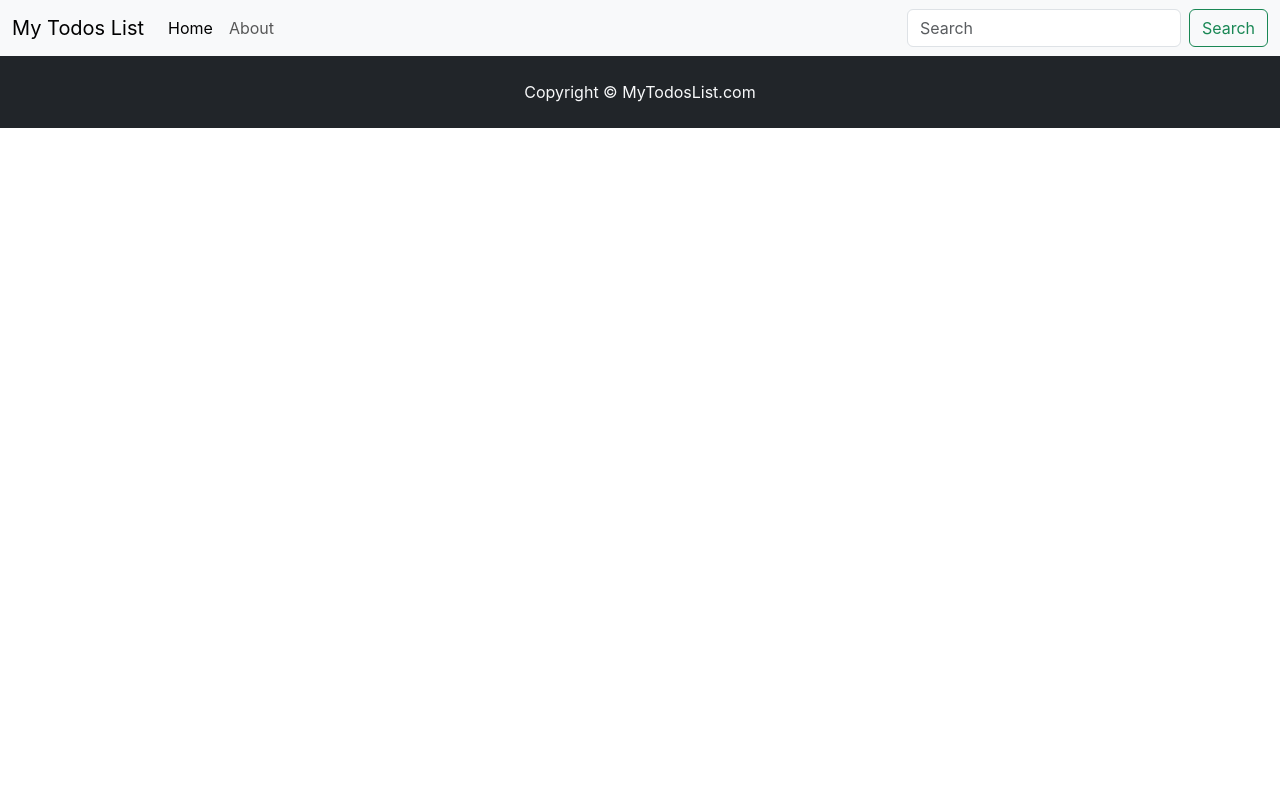
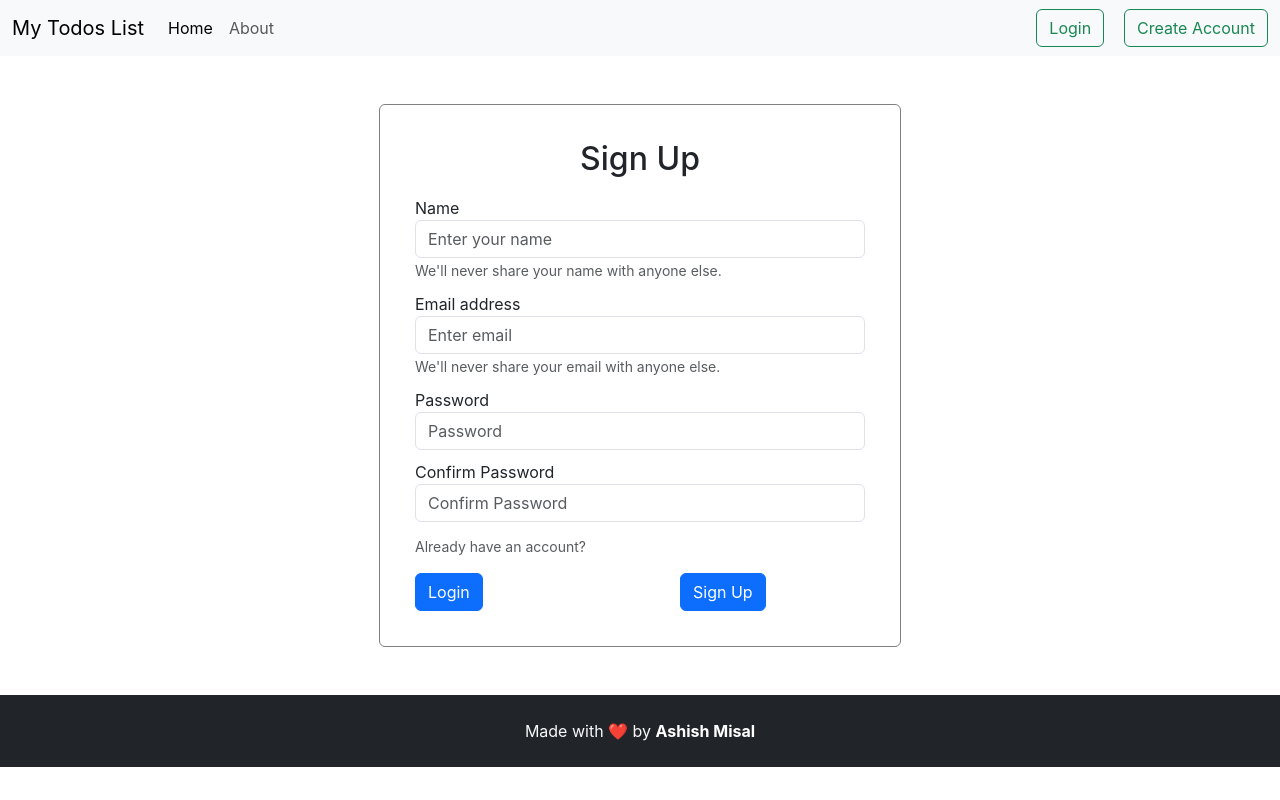
Before and after one commit to ashishmisal23/Todos-List, a React (Create React App) app: page /signup in a window 1280 px wide. Built offline with nearby package versions, Linux system fonts and the light colour scheme.

Commit message:
ToDo List Finalized

```diff
--- a/public/index.html
+++ b/public/index.html
@@ -1,24 +1,25 @@
 <!DOCTYPE html>
 <html lang="en">
+
 <head>
   <meta charset="utf-8" />
   <link rel="icon" href="%PUBLIC_URL%/favicon.png" />
   <meta name="viewport" content="width=device-width, initial-scale=1" />
   <meta name="theme-color" content="#000000" />
-    <meta
-      name="description"
-      content="Web site created using create-react-app"
-    />
-    <link rel="apple-touch-icon" href="%PUBLIC_URL%/logo192.png" />
+  <meta name="description" content="Web site created using create-react-app" />
+
+
 
 
   <link rel="manifest" href="%PUBLIC_URL%/manifest.json" />
 
   <!-- Bootstrap CSS -->
-    <link href="https://cdn.jsdelivr.net/npm/bootstrap@5.3.2/dist/css/bootstrap.min.css" rel="stylesheet" integrity="sha384-T3c6CoIi6uLrA9TneNEoa7RxnatzjcDSCmG1MXxSR1GAsXEV/Dwwykc2MPK8M2HN" crossorigin="anonymous">
+  <link href="https://cdn.jsdelivr.net/npm/bootstrap@5.3.2/dist/css/bootstrap.min.css" rel="stylesheet"
+    integrity="sha384-T3c6CoIi6uLrA9TneNEoa7RxnatzjcDSCmG1MXxSR1GAsXEV/Dwwykc2MPK8M2HN" crossorigin="anonymous">
 
   <title>Todo's List</title>
 </head>
+
 <body>
 
   <div id="root"></div>
@@ -26,7 +27,10 @@
 
 
   <!-- Bootsrap Script -->
-    <script src="https://cdn.jsdelivr.net/npm/bootstrap@5.3.2/dist/js/bootstrap.bundle.min.js" integrity="sha384-C6RzsynM9kWDrMNeT87bh95OGNyZPhcTNXj1NW7RuBCsyN/o0jlpcV8Qyq46cDfL" crossorigin="anonymous"></script>
+  <script src="https://cdn.jsdelivr.net/npm/bootstrap@5.3.2/dist/js/bootstrap.bundle.min.js"
+    integrity="sha384-C6RzsynM9kWDrMNeT87bh95OGNyZPhcTNXj1NW7RuBCsyN/o0jlpcV8Qyq46cDfL"
+    crossorigin="anonymous"></script>
 
 </body>
+
 </html>
--- a/src/App.js
+++ b/src/App.js
@@ -5,13 +5,16 @@ import { Todos } from './componants/Todos';
 import { Footer } from './componants/Footer';
 import { AddTodo } from './componants/AddTodo';
 import About from './componants/About'
-
+import Login from './componants/Login'
+import SignUp from './componants/SignUp'
 
 import {
   BrowserRouter as Router,
   Routes,
   Route
 } from "react-router-dom";
+import ErrorMsg from './componants/ErrorMsg';
+
 
 
 function App() {
@@ -59,18 +62,21 @@ function App() {
 
   return (
     <Router>
-      <Header title="My Todos List" searchBar={true} />
+      <Header title="My Todos List" />
 
       <Routes>
         <Route exact path="/" element={
-            <>
-              <AddTodo addTodo={addTodo} />
-              <Todos todos={todos} onDelete={onDelete} />
-            </>
+          <>
+            <AddTodo addTodo={addTodo} />
+            <Todos todos={todos} onDelete={onDelete} />
+          </>
         } />
 
 
         <Route exact path="/about" element={<About />} />
+        <Route exact path="/login" element={<Login />} />
+        <Route exact path="/signup" element={<SignUp />} />
+        <Route exact path="/*" element={<ErrorMsg/>} />
 
 
       </Routes>
--- a/src/componants/About.js
+++ b/src/componants/About.js
@@ -6,8 +6,8 @@ const About = () => {
 
   return (
     <div className='container'>
-      This is an About Componant
-      <p>Lorem ipsum dolor sit, amet consectetur adipisicing elit. Repellendus,fficiis saepe similique repudiandae iusto vero cum quod architecto nulla consequuntur Cupiditate impedit laborum delectus facilis saepe temporibus quo quae est</p>
+      <h2 className='text-center mt-5 p-2'>About Todos List</h2>
+      <p></p>
     </div>
   )
 }
--- /dev/null
+++ b/src/componants/ErrorMsg.js
@@ -0,0 +1,27 @@
+import React from 'react'
+import { Link } from 'react-router-dom'
+
+const ErrorMsg = () => {
+    let style = {
+        minHeight: "80vh",
+        padding: "100px 0px 100px 50px",
+        width:"50%",
+        margin:"auto 0 "
+    }
+    return (
+        <div className='container' style={style}>
+
+            <h2 style={{ fontSize: " 30px" }}>Sorry!</h2>
+            <h1 style={{ fontWeight: "bold", fontSize: "36px" }}>We can't seem to find the resource you're looking for.</h1>
+            <p style={{ fontSize: "16px", opacity: "0.7" }}>
+                Please check that the Web site address is spelled correctly.
+                < br />
+                Or go to our < Link to="/" > home page</Link >,
+                and use the menus to navigate to a specific section.
+            </p >
+
+        </div >
+    )
+}
+
+export default ErrorMsg
--- a/src/componants/Footer.js
+++ b/src/componants/Footer.js
@@ -1,4 +1,5 @@
 import React from 'react'
+import { Link } from 'react-router-dom'
 
 export const Footer = () => {
 
@@ -6,7 +7,7 @@ export const Footer = () => {
   return (
     <footer className='bg-dark text-light p-2'>
       <p className='text-center my-3 '>
-        Copyright &copy; MyTodosList.com
+        Made with ❤️ by <Link to="https://github.com/ashishmisal23" target="_blank" className='link' style={{textDecoration:"none", color:"white"}}><b>Ashish Misal</b></Link>
       </p>
     </footer>
   )
--- a/src/componants/Header.js
+++ b/src/componants/Header.js
@@ -12,19 +12,22 @@ export default function Header(props) {
         <div className="collapse navbar-collapse" id="navbarSupportedContent">
           <ul className="navbar-nav me-auto mb-2 mb-lg-0">
             <li className="nav-item">
-             <Link className="nav-link active" aria-current="page" to="/">Home </Link>
+              <Link className="nav-link active" aria-current="page" to="/">Home </Link>
 
             </li>
 
-           <Link className="nav-link" aria-current="page" to="/about">About</Link>
-
-
+            <Link className="nav-link" aria-current="page" to="/about">About</Link>
           </ul>
 
-          {props.searchBar ? <form className="d-flex" role="search">
-            <input className="form-control me-2" type="search" placeholder="Search" aria-label="Search" />
-            <button className="btn btn-outline-success" type="submit">Search</button>
-          </form> : ""}
+          <div style={{display:"flex", flexDirection:"row", gap:"20px"}}>
+
+            <Link to="/login">
+              <button className="btn btn-outline-success" type="submit">Login</button>
+            </Link>
+            <Link to="/signup">
+              <button className="btn btn-outline-success" type="submit">Create Account</button>
+            </Link>
+          </div>
         </div>
       </div>
     </nav>
--- /dev/null
+++ b/src/componants/Login.js
@@ -0,0 +1,56 @@
+import React from 'react';
+import {Link} from "react-router-dom";
+
+const Login = () => {
+    let style = {
+        width: "50%",
+        margin: "auto",
+        border: "1px solid grey",
+        padding: "35px",
+        display: "flex",
+        flexDirection: "column",
+        gap: "1.5rem"
+
+    }
+    let myStyle2 = {
+        display: "flex",
+        flexDirection: "row",
+        gap: "80px",
+        alignItems: "flex-end"
+
+    }
+
+    return (
+        <div className='container p-5'>
+            <form className='form-control' style={style}>
+            <h2 className='text-center'>Login</h2>
+                <div class="form-group">
+                    <label for="exampleInputEmail1">Email address</label>
+                    <input type="email" class="form-control" id="exampleInputEmail1" aria-describedby="emailHelp" placeholder="Enter email" />
+                    <small id="emailHelp" class="form-text text-muted">We'll never share your email with anyone else.</small>
+                </div>
+                <div class="form-group">
+                    <label for="exampleInputPassword1">Password</label>
+                    <input type="password" class="form-control" id="exampleInputPassword1" placeholder="Password" />
+                </div>
+                <div className="form-group" style={myStyle2}>
+                    <div style={{display:"flex", flexDirection:"column", gap:"1rem", width:"50%"}}>
+
+                        <Link to="/login">
+                            <button type="submit" class="btn btn-primary">Login</button>
+                        </Link>
+                    </div>
+                    <div style={{display:"flex", flexDirection:"column", gap:"1rem", width:"50%"}}>
+
+                        <small id="emailHelp" class="form-text text-muted">Don't Have an Account...</small>
+                        <Link to="/signup">
+                            <button type="submit" class="btn btn-primary">Signup</button>
+                        </Link>
+                    </div>
+                </div>
+            </form>
+        </div>
+    )
+}
+
+export default Login
--- /dev/null
+++ b/src/componants/SignUp.js
@@ -0,0 +1,66 @@
+import React from 'react'
+import { Link } from 'react-router-dom';
+
+const SignUp = () => {
+    let style = {
+        width: "50%",
+        margin: "auto",
+        border: "1px solid grey",
+        padding: "35px",
+        display: "flex",
+        flexDirection: "column",
+        gap: "10px"
+
+    }
+    let myStyle2 = {
+        display: "flex",
+        flexDirection: "row",
+        gap: "80px",
+        alignItems: "flex-end"
+
+    }
+    return (
+
+        <div className='container p-5'>
+            <form className='form-control' style={style}>
+                <h2 className='text-center'>Sign Up</h2>
+                <div className="form-group">
+                    <label htmlFor="exampleInputName">Name</label>
+                    <input type="text" className="form-control" id="exampleInputName" placeholder="Enter your name" />
+                    <small id="nameHelp" className="form-text text-muted">We'll never share your name with anyone else.</small>
+                </div>
+                <div className="form-group">
+                    <label htmlFor="exampleInputEmail1">Email address</label>
+                    <input type="email" className="form-control" id="exampleInputEmail1" aria-describedby="emailHelp" placeholder="Enter email" />
+                    <small id="emailHelp" className="form-text text-muted">We'll never share your email with anyone else.</small>
+                </div>
+                <div className="form-group">
+                    <label htmlFor="exampleInputPassword1">Password</label>
+                    <input type="password" className="form-control" id="exampleInputPassword1" placeholder="Password" />
+                </div>
+                <div className="form-group">
+                    <label htmlFor="exampleInputConfirmPassword1">Confirm Password</label>
+                    <input type="password" className="form-control" id="exampleInputConfirmPassword1" placeholder="Confirm Password" />
+                </div>
+
+                <div className="form-group" style={myStyle2}>
+                    <div style={{ display: "flex", flexDirection: "column", gap: "1rem", width: "50%" }}>
+                        <small id="loginHelp" className="form-text text-muted">Already have an account?</small>
+                        <Link to="/login">
+                            <button type="button" className="btn btn-primary">Login</button>
+                        </Link>
+                    </div>
+                    <div style={{ display: "flex", flexDirection: "column", gap: "1rem", width: "50%" }}>
+                        <Link to="/signup">
+                            <button type="submit" className="btn btn-primary">Sign Up</button>
+                        </Link>
+                    </div>
+                </div>
+            </form>
+
+        </div>
+
+
+    )
+}
+export default SignUp
--- a/src/componants/TodoItem.js
+++ b/src/componants/TodoItem.js
@@ -2,18 +2,29 @@ import React from 'react'
 
 export const TodoItem = ({ todo, onDelete }) => {
   let myStyle = {
+    display: "flex",
+    justifyContent: "center",
+  }
+
+  let myStyle1 = {
     display: "grid",
     gridTemplateColumns: "2fr  3fr 2fr",
     width: "100%"
   }
+  let myStyle2 = {
+    float: "right"
+  }
 
   return (
     <div className='my-2 container-items' style={myStyle}>
-      <h5>{todo.title}</h5>
-      <p>{todo.desc}</p>
-      <div className="container" style={{display:"flex", justifyContent:"right"}}>
-        <button className='btn btn-sm btn-danger' onClick={() => onDelete(todo)}>Delete</button>
+      <div className="" style={myStyle1}>
+        <h5>{todo.title}</h5>
+        <p>{todo.desc}</p>
+      </div>
+      <div className="" style={myStyle2}>
+        <button className='btn btn-sm btn-danger right' onClick={() => onDelete(todo)}>Delete</button>
       </div>
     </div>
+
   )
 }
```
Also changed, not shown: public/manifest.json. Lines whose indentation alone changed are shown as unchanged.
